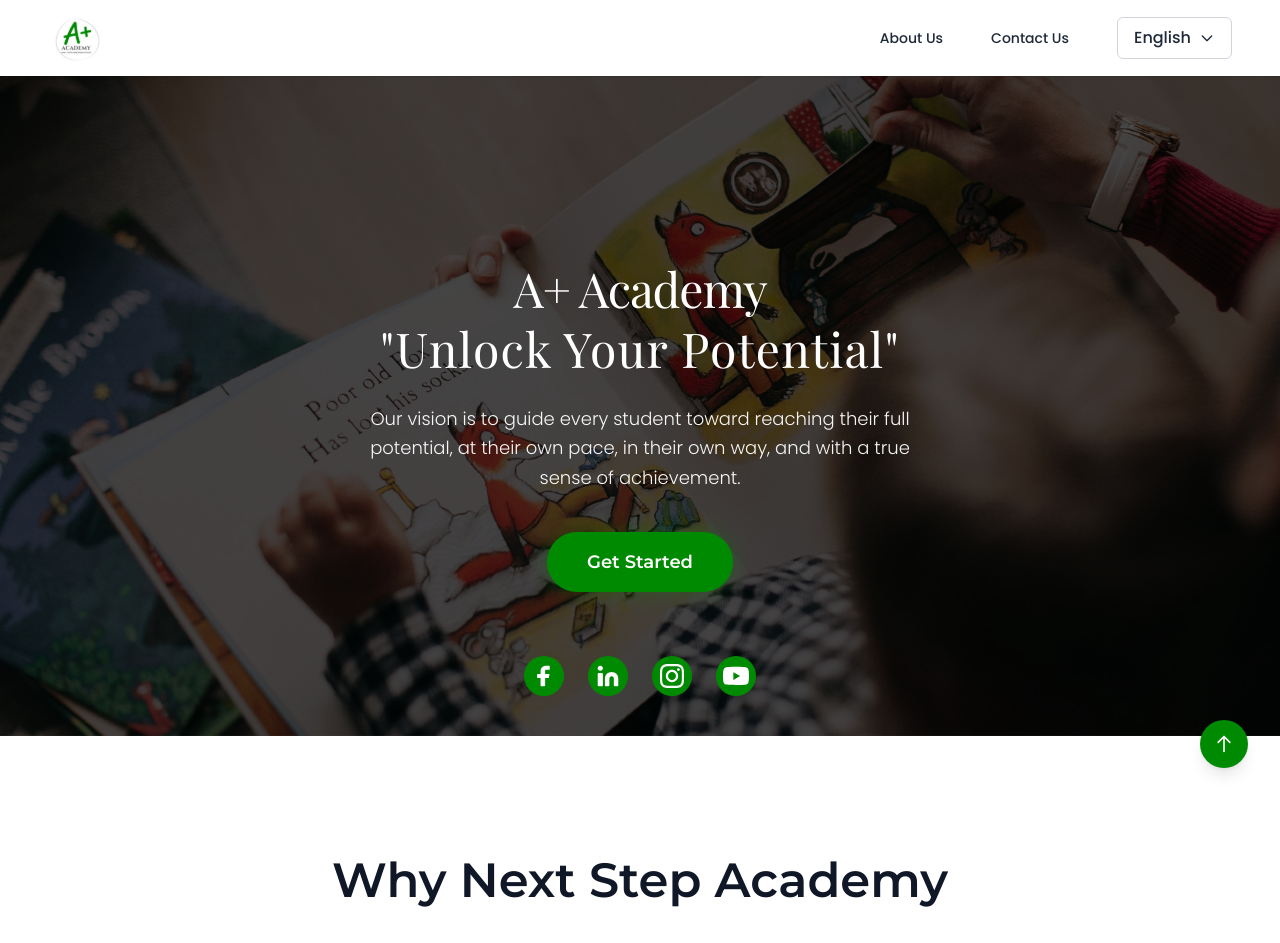
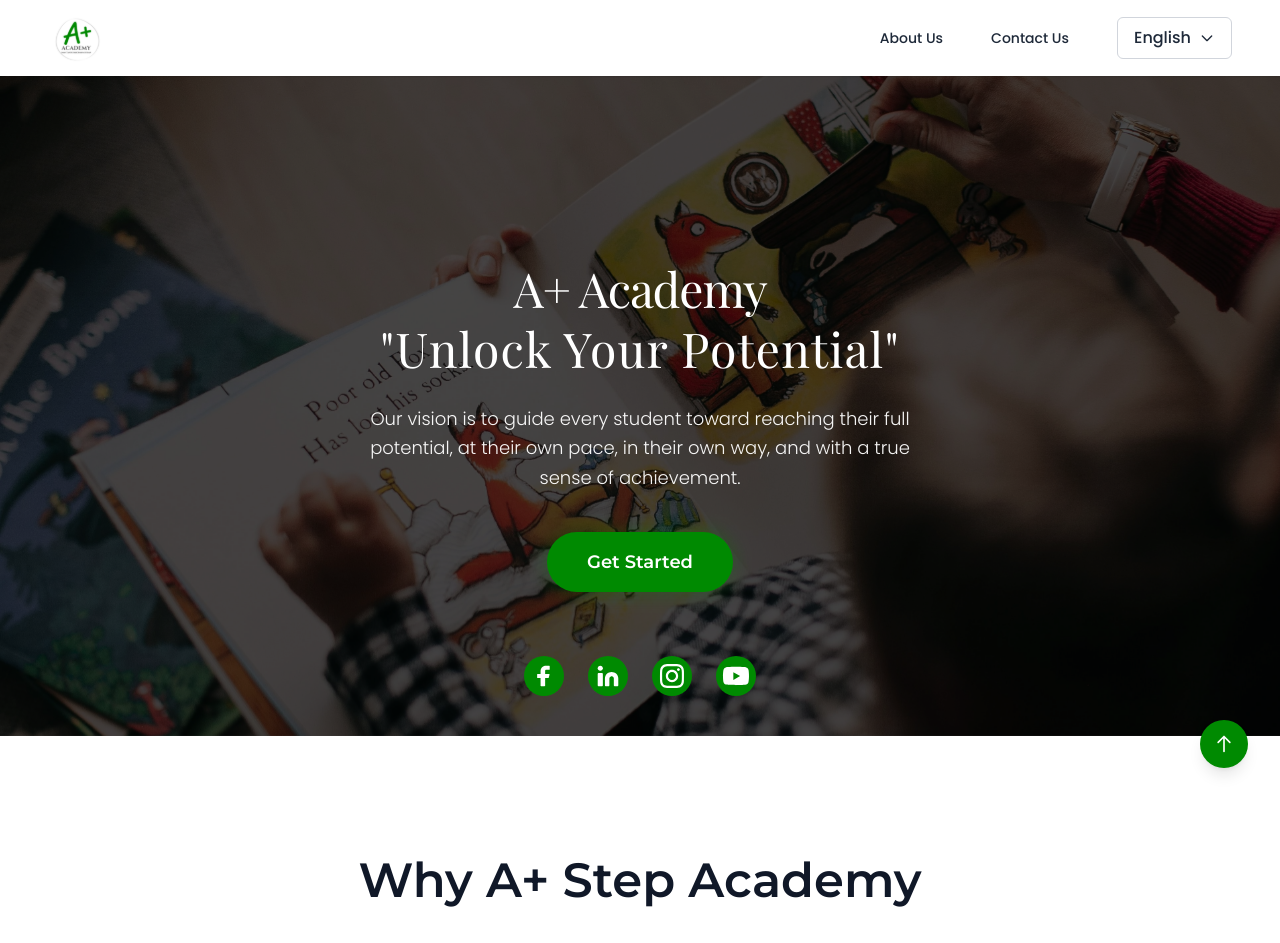
Before and after one commit to adityahajari14/A-Academy, a Next.js app: page / in a window 1280 px wide. Shown: the top 943 px of the page. Built offline with nearby package versions, Linux system fonts and the light colour scheme.

Commit message:
Fix : ui updated

```diff
--- a/app/components/WhyAcademy.tsx
+++ b/app/components/WhyAcademy.tsx
@@ -14,7 +14,7 @@ export default function WhyAcademy({ language }: WhyAcademyProps) {
 
   const content = {
     en: {
-      title: "Why Next Step Academy",
+      title: "Why A+ Step Academy",
       cards: [
         {
           icon: "/Icons/Exam.svg",
@@ -37,7 +37,7 @@ export default function WhyAcademy({ language }: WhyAcademyProps) {
       ],
     },
     he: {
-      title: "למה אקדמיית הצעד הבא",
+      title: "למה אקדמיית A+",
       cards: [
         {
           icon: "/Icons/Exam.svg",
```
